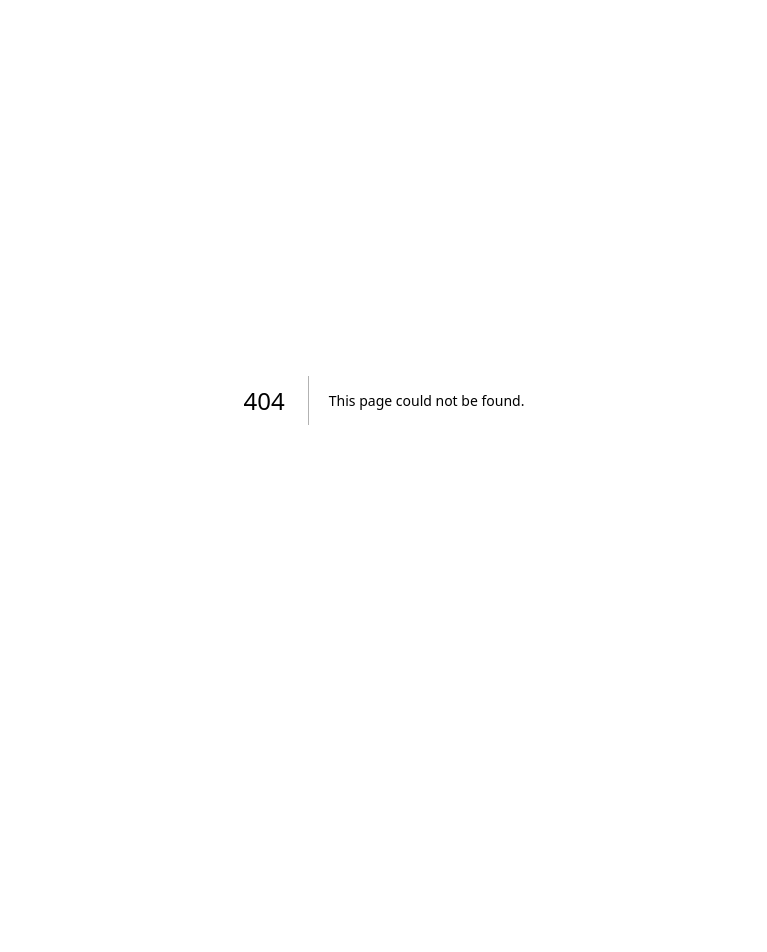
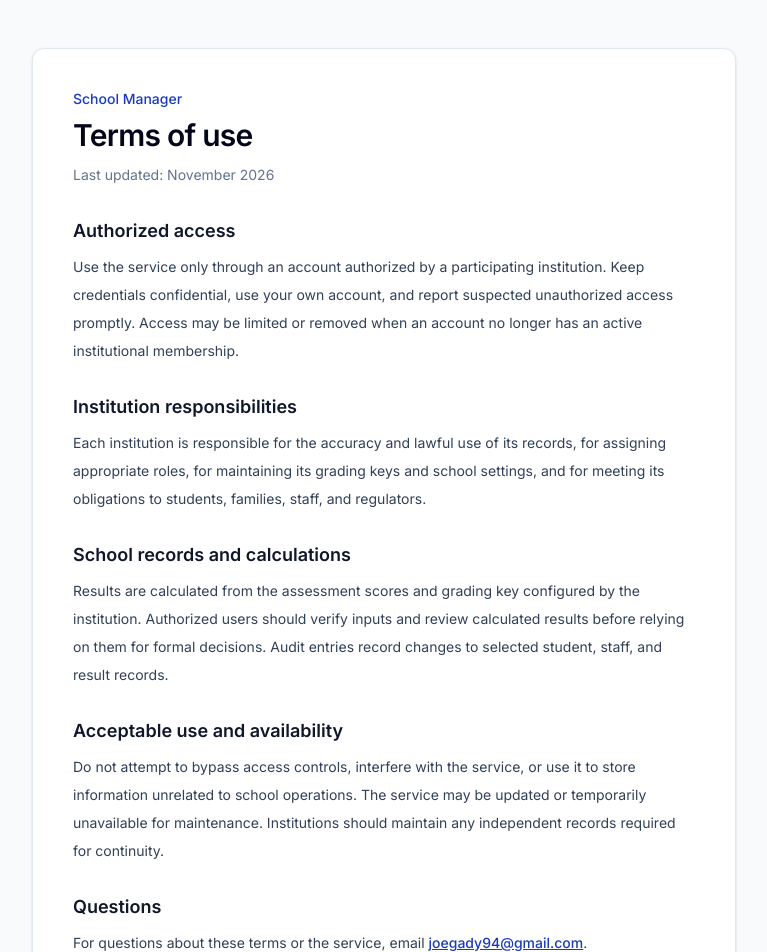
Before and after one commit to Encyclo-pedia01/school-system, a Next.js app: page /terms in a window 1280 px wide. Before the commit this address had no page. Shown: the top 952 px of the page, without its empty margins (256-1023 px from the left). Before the commit the page ends 800 px from the top, so only its background shows below. Built offline with nearby package versions, Linux system fonts and the light colour scheme.

Commit message:
feat: add internal terms of service

```diff
--- /dev/null
+++ b/app/terms/page.tsx
@@ -0,0 +1,44 @@
+import type { Metadata } from "next";
+
+import { LegalFooter } from "@/components/legal-footer";
+
+export const metadata: Metadata = {
+  title: "Terms",
+  description: "Terms for using the School Manager operations workspace.",
+};
+
+export default function TermsPage() {
+  return (
+    <main id="main-content" className="mx-auto min-h-screen max-w-3xl px-5 py-12 sm:px-8">
+      <article className="rounded-xl border border-slate-200 bg-white p-6 shadow-sm sm:p-10">
+        <p className="text-sm font-medium text-blue-800">School Manager</p>
+        <h1 className="mt-2 text-3xl font-semibold tracking-tight text-slate-950">Terms of use</h1>
+        <p className="mt-3 text-sm text-slate-500">Last updated: November 2026</p>
+        <div className="mt-8 space-y-7 text-sm leading-7 text-slate-700">
+          <section aria-labelledby="terms-access">
+            <h2 id="terms-access" className="text-lg font-semibold text-slate-900">Authorized access</h2>
+            <p className="mt-2">Use the service only through an account authorized by a participating institution. Keep credentials confidential, use your own account, and report suspected unauthorized access promptly. Access may be limited or removed when an account no longer has an active institutional membership.</p>
+          </section>
+          <section aria-labelledby="terms-responsibility">
+            <h2 id="terms-responsibility" className="text-lg font-semibold text-slate-900">Institution responsibilities</h2>
+            <p className="mt-2">Each institution is responsible for the accuracy and lawful use of its records, for assigning appropriate roles, for maintaining its grading keys and school settings, and for meeting its obligations to students, families, staff, and regulators.</p>
+          </section>
+          <section aria-labelledby="terms-records">
+            <h2 id="terms-records" className="text-lg font-semibold text-slate-900">School records and calculations</h2>
+            <p className="mt-2">Results are calculated from the assessment scores and grading key configured by the institution. Authorized users should verify inputs and review calculated results before relying on them for formal decisions. Audit entries record changes to selected student, staff, and result records.</p>
+          </section>
+          <section aria-labelledby="terms-use">
+            <h2 id="terms-use" className="text-lg font-semibold text-slate-900">Acceptable use and availability</h2>
+            <p className="mt-2">Do not attempt to bypass access controls, interfere with the service, or use it to store information unrelated to school operations. The service may be updated or temporarily unavailable for maintenance. Institutions should maintain any independent records required for continuity.</p>
+          </section>
+          <section aria-labelledby="terms-contact">
+            <h2 id="terms-contact" className="text-lg font-semibold text-slate-900">Questions</h2>
+            <p className="mt-2">For questions about these terms or the service, email <a className="font-medium text-blue-800 underline" href="mailto:joegady94@gmail.com">joegady94@gmail.com</a>.</p>
+          </section>
+          <p className="rounded-md bg-slate-50 p-4 text-slate-600">These starter terms are not jurisdiction-specific and should be reviewed and adapted before commercial launch.</p>
+        </div>
+      </article>
+      <LegalFooter />
+    </main>
+  );
+}
```
